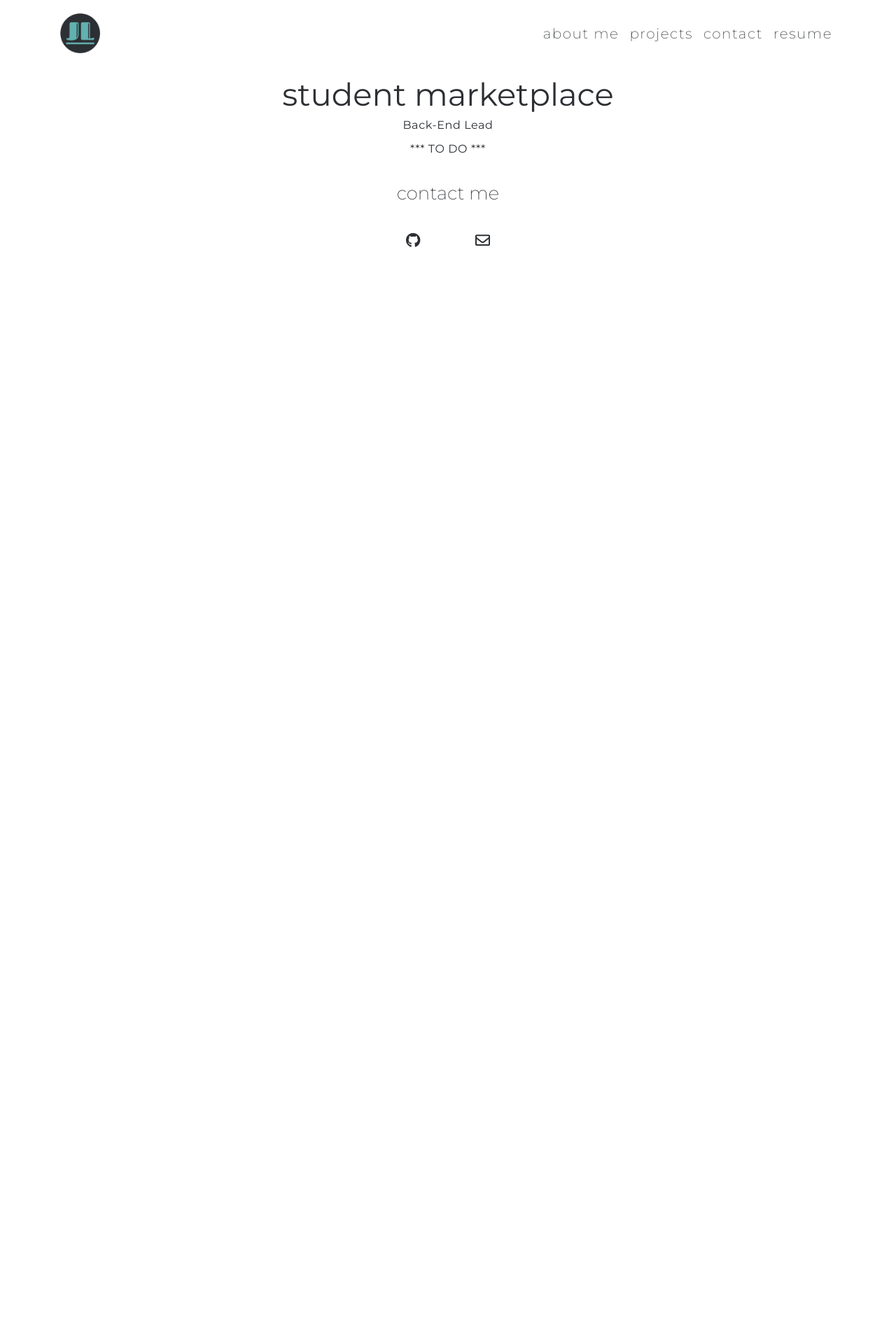
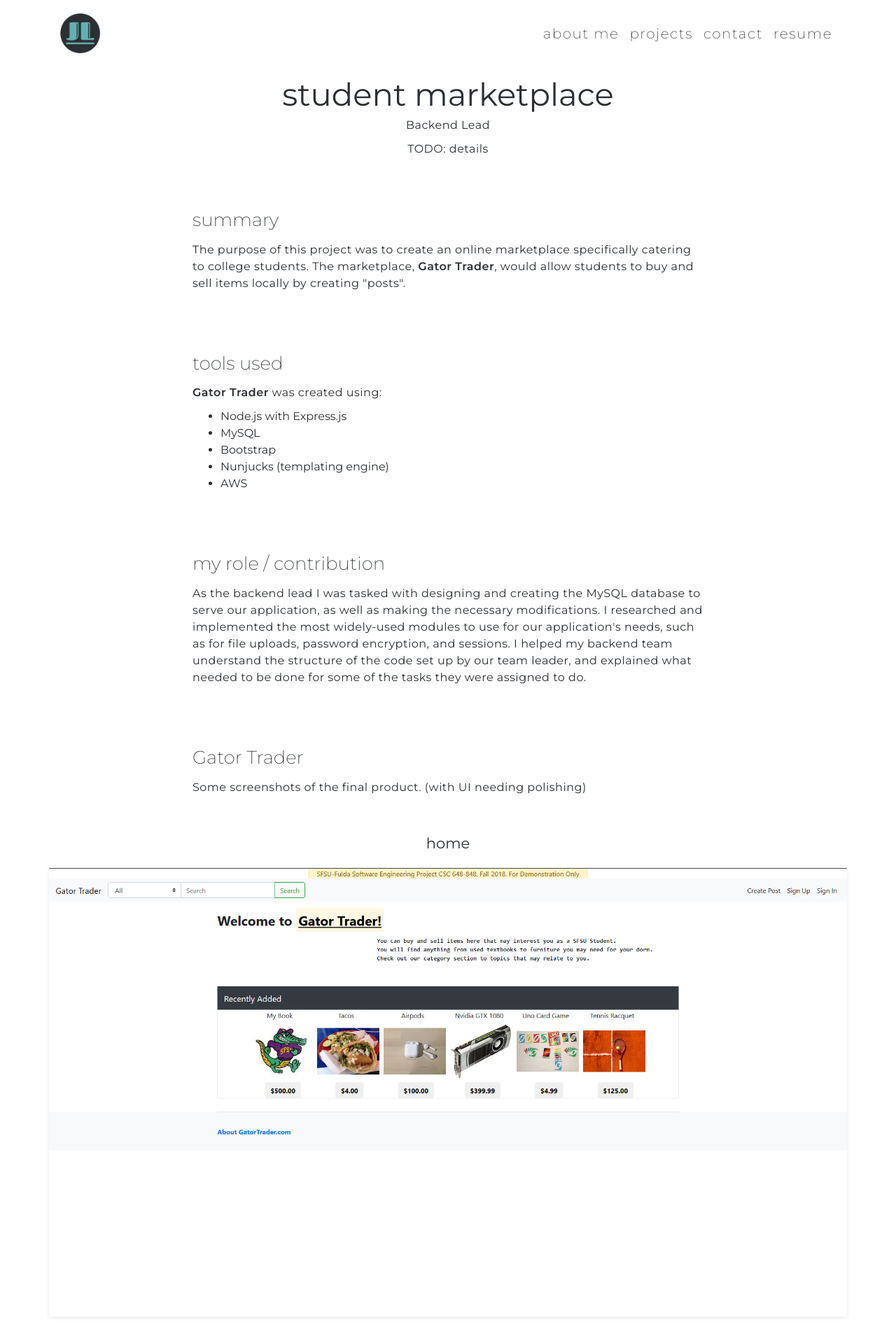
Before and after one commit to jledzeppelin/jledzeppelin.github.io, a Jekyll site: the page built from project-gator-trader.html, in a window 1280 px wide. Shown: the top 1920 px of the page at 70% size. Built offline with Jekyll 4.4.1, drawn with Linux system fonts in a browser that asks for light colours; nearby versions of some CDN libraries; before the commit the page ends 900 px from its top, so only the background shows below that; some of the changed text lies outside the part shown.

Commit message:
added some description and images for gt

```diff
--- a/css/main.css
+++ b/css/main.css
@@ -105,7 +105,7 @@
 
 .section p {
     font-weight: 400;
-    letter-spacing: 0.06rem;
+    letter-spacing: 0.05rem;
 }
 
 .section-project {
@@ -155,8 +155,12 @@
     padding-right: 0;
 }
 
+.image-project {
+    box-shadow: 0 2px 5px 0 rgba(99, 114, 130, .15);
+}
+
 .image-project img {
-    width: 90%;
+    width: 100%;
 }
 
 .image-background {
@@ -169,6 +173,25 @@
     margin-bottom: 9%;
 }
 
+
+/********************* PROJECTS *********************/
+.section-content-detail {
+    text-align: left;
+}
+
+.section-content-detail h2 {
+    margin-bottom: 2%;
+}
+
+.image-section {
+    text-align: center;
+    padding: 4% 0;
+}
+
+.image-section h3 {
+    font-weight: 400;
+    margin-bottom: 2%;
+}
 
 /********************* MEDIA ************************/
 
--- a/project-gator-trader.html
+++ b/project-gator-trader.html
@@ -6,9 +6,124 @@
         <div class="row">
             <div class="col-lg-8 col-md-10 col-sm-12 hori-center">
                 <h1>student marketplace</h1>
-                <p>Back-End Lead</p>
-                <p>*** TO DO ***</p>
+                <p>Backend Lead</p>
+                <p>TODO: details</p>
             </div>
         </div>
     </div>
 </section>
+
+<section class="section section-project" id="project">
+    <div class="section-content-detail container">
+        <div class="row">
+            <div class="col-lg-8 col-md-10 col-sm-12 hori-center">
+                <h2>summary</h2>
+                <p>
+                    The purpose of this project was to create an online marketplace specifically catering
+                    to college students. The marketplace, <strong>Gator Trader</strong>, would allow students
+                    to buy and sell items locally by creating "posts". <!-- The website required users to register
+                    to create posts. An administrator would then review user's posts before it went live
+                    to ensure that the content was appropriate and decide to approve or reject them. The application
+                    featured the ability for users to message each other in regards to specific posts. -->
+                </p>
+            </div>
+        </div>
+    </div>
+</section>
+
+<section class="section section-project">
+    <div class="section-content-detail container">
+        <div class="row">
+            <div class="col-lg-8 col-md-10 col-sm-12 hori-center">
+                <h2>tools used</h2>
+                <p>
+                    <strong>Gator Trader</strong> was created using:
+                </p>
+                <ul>
+                    <li>Node.js with Express.js</li>
+                    <li>MySQL</li>
+                    <li>Bootstrap</li>
+                    <li>Nunjucks (templating engine)</li>
+                    <li>AWS</li>
+                </ul>
+            </div>
+        </div>
+    </div>
+</section>
+
+<section class="section section-project">
+    <div class="section-content-detail container">
+        <div class="row">
+            <div class="col-lg-8 col-md-10 col-sm-12 hori-center">
+                <h2>my role / contribution</h2>
+                <p>
+                    As the backend lead I was tasked with designing and creating the MySQL database
+                    to serve our application, as well as making the necessary modifications. I researched and implemented the most widely-used modules to use for our
+                    application's needs, such as for file uploads, password encryption, and sessions. I helped
+                    my backend team understand the structure of the code set up by our team leader, and explained
+                    what needed to be done for some of the tasks they were assigned to do.
+                </p>
+            </div>
+        </div>
+    </div>
+</section>
+
+<section class="section section-project">
+    <div class="section-content-detail container">
+        <div class="row">
+            <div class="col-lg-8 col-md-10 col-sm-12 hori-center">
+                <h2>Gator Trader</h2>
+                <p>Some screenshots of the final product. (with UI needing polishing)</p>
+            </div>
+
+            <div class="col-lg-12 image-section">
+                <h3>home</h3>
+                <figure class="image-project image-background" style="margin: 0">
+                    <img src="img/gator-trader/gt-front.PNG" alt="img desc">
+                </figure>
+            </div>
+            <div class="col-lg-12 image-section">
+                <h3>register</h3>
+                <figure class="image-project image-background" style="margin: 0">
+                    <img src="img/gator-trader/gt-register.PNG" alt="img desc">
+                </figure>
+            </div>
+            <div class="col-lg-12 image-section">
+                <h3>login</h3>
+                <figure class="image-project image-background" style="margin: 0">
+                    <img src="img/gator-trader/gt-login.PNG" alt="img desc">
+                </figure>
+            </div>
+            <div class="col-lg-12 image-section">
+                <h3>create post</h3>
+                <figure class="image-project image-background" style="margin: 0">
+                    <img src="img/gator-trader/gt-create-post.PNG" alt="img desc">
+                </figure>
+            </div>
+            <div class="col-lg-12 image-section">
+                <h3>search</h3>
+                <figure class="image-project image-background" style="margin: 0">
+                    <img src="img/gator-trader/gt-search-all.PNG" alt="img desc">
+                </figure>
+            </div>
+            <div class="col-lg-12 image-section">
+                <h3>specific search</h3>
+                <figure class="image-project image-background" style="margin: 0">
+                    <img src="img/gator-trader/gt-search-pokemon.PNG" alt="img desc">
+                </figure>
+            </div>
+            <div class="col-lg-12 image-section">
+                <h3>post description</h3>
+                <figure class="image-project image-background" style="margin: 0">
+                    <img src="img/gator-trader/gt-pokemon-desc.PNG" alt="img desc">
+                </figure>
+            </div>
+            <div class="col-lg-12 image-section">
+                <h3>contact seller</h3>
+                <figure class="image-project image-background" style="margin: 0">
+                    <img src="img/gator-trader/gt-contact-seller.PNG" alt="img desc">
+                </figure>
+            </div>
+        </div>
+    </div>
+</section>
```
